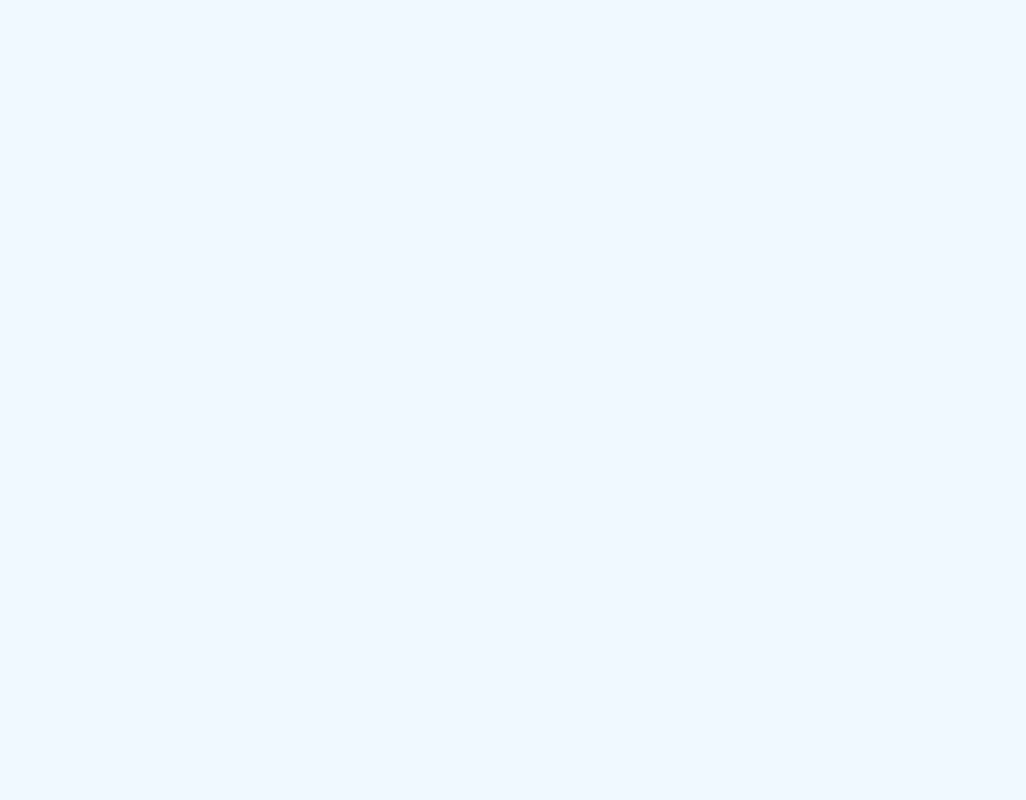
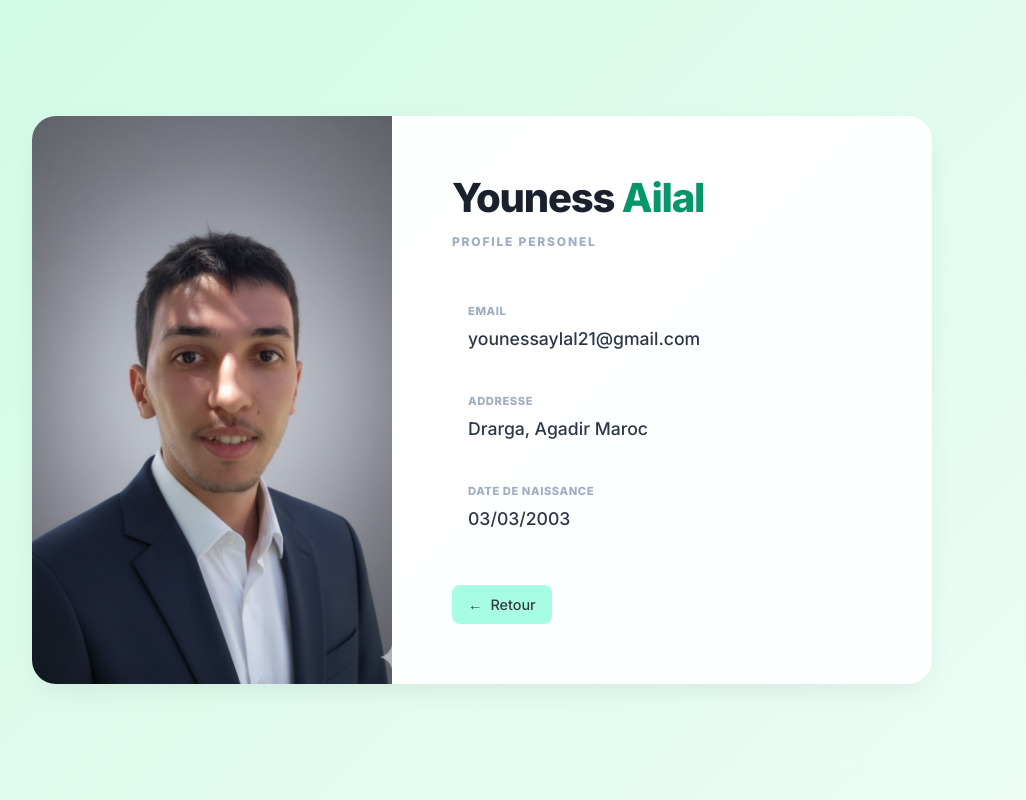
Before and after one commit to fstack567-stack/Projet-react, a React (Create React App) app: page /stagiaires/ailal in a window 1280 px wide. Before the commit this address had no page. Shown: the whole page, without its empty margins (158-1184 px from the left). Built offline with nearby package versions, Linux system fonts and the light colour scheme.

Commit message:
youness page

```diff
--- a/src/App.js
+++ b/src/App.js
@@ -7,6 +7,7 @@ import Meriem from "./components/meriem";
 import Soukaina from "./components/soukaina";
 import Safouane from "./components/safouane";
 import Sina from "./components/sina";
+import Ailal from "./components/Ailal";
 
 function App() {
   return (
@@ -23,6 +24,7 @@ function App() {
         <Route path="/stagiaires/sina" element={<Sina />} />
         <Route path="/stagiaires/bouhssine" element={<Hajar />} />
         <Route path="/stagiaires/rady" element={<Safouane />} />
+        <Route path="/stagiaires/ailal" element={<Ailal />} />
       </Routes>
     </BrowserRouter>
   );
--- /dev/null
+++ b/src/components/Ailal.js
@@ -0,0 +1,54 @@
+import { Link } from "react-router-dom"; // Ensure react-router-dom is installed
+import styles from "../styles/ailal.module.css";
+
+const DETAILS = [
+  { label: "Email", value: "younessaylal21@gmail.com" },
+  { label: "Addresse", value: "Drarga, Agadir Maroc" },
+  { label: "Date de naissance", value: "03/03/2003" },
+];
+
+function Ailal() {
+  return (
+    <main className={styles.container}>
+      <div className={styles.card}>
+        <div className={styles.imageWrapper}>
+          <img
+            src="/images/ailal.jpg"
+            alt="Youness Ailal"
+            className={styles.avatar}
+          />
+        </div>
+
+        <div className={styles.content}>
+          <header>
+            <h1 className={styles.name}>
+              Youness <span className={styles.lastName}>Ailal</span>
+            </h1>
+            <p className={styles.subtitle}>Profile Personel</p>
+          </header>
+
+          <dl className={styles.dataList}>
+            {DETAILS.map((item, index) => (
+              <div
+                key={item.label}
+                className={styles.row}
+                style={{ animationDelay: `${0.2 + index * 0.15}s` }}>
+                <dt className={styles.label}>{item.label}</dt>
+                <dd className={styles.value}>{item.value}</dd>
+              </div>
+            ))}
+          </dl>
+
+          {/* New Retour Button */}
+          <footer className={styles.footer}>
+            <Link to="/" className={styles.backButton}>
+              <span className={styles.arrow}>←</span> Retour
+            </Link>
+          </footer>
+        </div>
+      </div>
+    </main>
+  );
+}
+
+export default Ailal;
--- a/src/container.js
+++ b/src/container.js
@@ -4,9 +4,10 @@ const users = [
   { id: "ajermoune", nom: "Ajermoune", prenom: "Asma" },
   { id: "abbou", nom: "Abbou", prenom: "Meriem" },
   { id: "Menguit", nom: "Menguit", prenom: "Soukaina" },
+  { id: "ailal", nom: "Ailal", prenom: "Youness" },
   { id: "bouhssine", nom: "Bouhssine", prenom: "Hajar" },
   { id: "sina", nom: "Sina", prenom: "Youssef" },
-  { id: "rady", nom: "Rady", prenom: "Safouane" }
+  { id: "rady", nom: "Rady", prenom: "Safouane" },
 ];
 
 export default function Container() {
--- /dev/null
+++ b/src/styles/ailal.module.css
@@ -0,0 +1,208 @@
+@import url("https://fonts.googleapis.com/css2?family=Inter:wght@400;500;800&display=swap");
+
+.container {
+  min-height: 100vh;
+  display: flex;
+  align-items: center;
+  justify-content: center;
+
+  background: linear-gradient(135deg, #D1FAE5 0%, #ECFDF5 100%);
+  font-family: "Inter", -apple-system, sans-serif;
+  padding: 20px;
+}
+
+.card {
+  display: flex;
+  background: rgba(255, 255, 255, 0.95);
+  width: 100%;
+  max-width: 900px;
+  border-radius: 24px;
+
+  box-shadow: 0 10px 30px -10px rgba(0, 0, 0, 0.1);
+  overflow: hidden;
+
+  opacity: 0;
+  animation: slideUpFade 1s cubic-bezier(0.2, 0.8, 0.2, 1) forwards;
+
+  transition: transform 0.4s ease, box-shadow 0.4s ease;
+}
+
+.card:hover {
+  transform: translateY(-10px);
+  box-shadow: 0 25px 50px -12px rgba(0, 0, 0, 0.15);
+}
+
+.imageWrapper {
+  flex: 0 0 40%;
+  position: relative;
+  overflow: hidden;
+}
+
+.avatar {
+  width: 100%;
+  height: 100%;
+  object-fit: cover;
+  display: block;
+  transition: transform 0.7s ease;
+}
+
+.card:hover .avatar {
+  transform: scale(1.08);
+}
+
+.imageOverlay {
+  position: absolute;
+  top: 0;
+  left: 0;
+  right: 0;
+  bottom: 0;
+  background: linear-gradient(to top, rgba(0, 0, 0, 0.1), transparent);
+  pointer-events: none;
+}
+
+.content {
+  flex: 1;
+  padding: 60px;
+  display: flex;
+  flex-direction: column;
+  justify-content: center;
+}
+
+.name {
+  font-size: 2.5rem;
+  font-weight: 800;
+  color: #1a202c;
+  margin: 0;
+  line-height: 1.1;
+  letter-spacing: -0.03em;
+}
+
+.lastName {
+  color: #059669;
+}
+
+.subtitle {
+  font-size: 0.75rem;
+  text-transform: uppercase;
+  letter-spacing: 0.15em;
+  color: #a0aec0;
+  margin-top: 12px;
+  margin-bottom: 40px;
+  font-weight: 600;
+}
+
+.dataList {
+  display: flex;
+  flex-direction: column;
+  gap: 16px;
+  margin: 0;
+}
+
+.row {
+  display: flex;
+  flex-direction: column;
+  gap: 4px;
+  padding: 12px 16px;
+  border-radius: 12px;
+  transition: background-color 0.2s ease, transform 0.2s ease;
+
+  opacity: 0;
+  animation: slideInRight 0.6s ease forwards;
+}
+
+.row:hover {
+  background-color: #f7fafc;
+  transform: translateX(10px);
+  cursor: default;
+}
+
+.label {
+  font-size: 0.7rem;
+  text-transform: uppercase;
+  color: #a0aec0;
+  font-weight: 600;
+  letter-spacing: 0.05em;
+}
+
+.value {
+  margin: 0;
+  font-size: 1.1rem;
+  color: #2d3748;
+  font-weight: 500;
+}
+
+@keyframes slideUpFade {
+  from {
+    opacity: 0;
+    transform: translateY(40px);
+  }
+  to {
+    opacity: 1;
+    transform: translateY(0);
+  }
+}
+
+@keyframes slideInRight {
+  from {
+    opacity: 0;
+    transform: translateX(-10px);
+  }
+  to {
+    opacity: 1;
+    transform: translateX(0);
+  }
+}
+
+@media (max-width: 768px) {
+  .card {
+    flex-direction: column;
+    max-width: 400px;
+  }
+
+  .imageWrapper {
+    height: 250px;
+  }
+
+  .content {
+    padding: 30px;
+  }
+
+  .card:hover {
+    transform: none;
+  }
+}
+
+.footer {
+  margin-top: 40px;
+  opacity: 0;
+
+  animation: slideInRight 0.4s ease 0.8s forwards;
+}
+
+.backButton {
+  display: inline-flex;
+  align-items: center;
+  gap: 8px;
+  text-decoration: none;
+  color: #393c42;
+  font-size: 0.9rem;
+  font-weight: 500;
+  padding: 8px 16px;
+  border-radius: 8px;
+  background-color: #a6fde3;
+  transition: all 0.3s ease;
+}
+
+.backButton:hover {
+  background-color: #a6fde3;
+  color: #1a202c;
+  transform: translateX(-4px);
+}
+
+.arrow {
+  transition: transform 0.3s ease;
+}
+
+.backButton:hover .arrow {
+  transform: translateX(-3px);
+}
```
Also changed, not shown: public/images/ailal.jpg (added), public/images/ailal.png (added).
